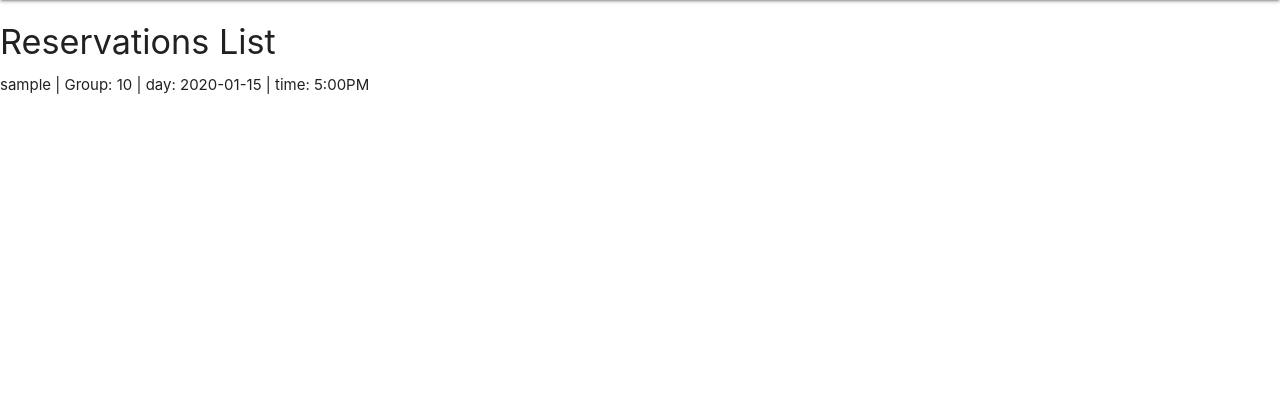
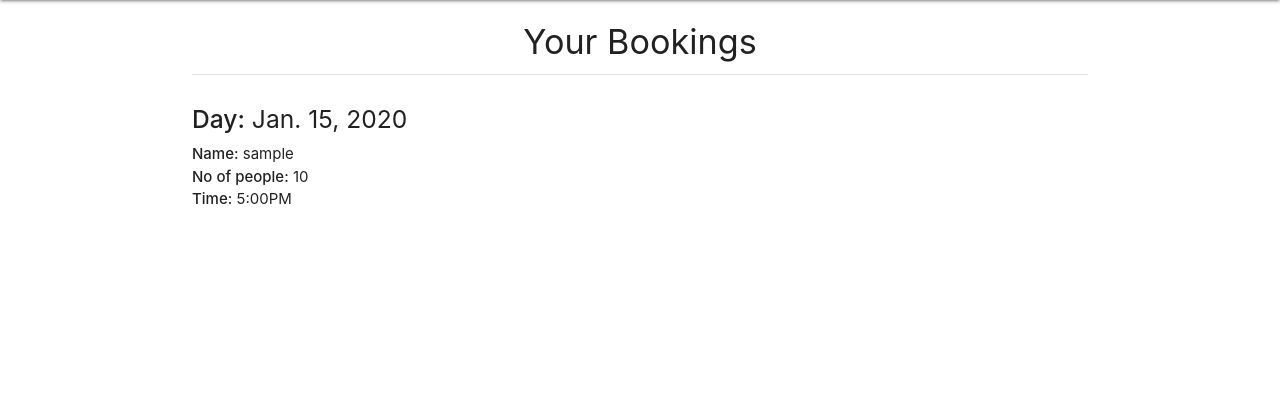
Before and after one commit to Neillcllghn/TEST_django_RESTURANTBOOKING, a Django app: page / in a window 1280 px wide. Shown: the part 64-467 px from the top of the page. Run offline with Django 3.2, Linux system fonts and the light colour scheme; a user stored in the database is signed in; tables that the repository leaves empty hold one stand-in row (values such as "Sample post"); some libraries are stand-ins or nearby versions.

Commit message:
Formating the Bookings page

```diff
--- a/booking/models.py
+++ b/booking/models.py
@@ -26,5 +26,8 @@ class Booking(models.Model):
     created_on = models.DateTimeField(auto_now_add=True)
     approved = models.BooleanField(default=False)
 
+    class Meta:
+        ordering = ["day", "-time"]
+
     def __str__(self):
         return f'{self.user.username} | Group: {self.group_size} | day: {self.day} | time: {self.time}'  # noqa
--- a/booking/views.py
+++ b/booking/views.py
@@ -10,4 +10,6 @@ class BookingList(generic.ListView):
     template_name = 'bookings.html'
 
     def get_context_data(self, **kwargs):
-        return super().get_context_data(bookings=self.request.user.booking_set.all(), **kwargs)  # noqa
+        context = super().get_context_data(**kwargs)
+        context['bookings'] = self.request.user.booking_set.all()
+        return context
--- a/templates/bookings.html
+++ b/templates/bookings.html
@@ -2,14 +2,19 @@
 
 {% block content %}
 
-    <h4>Reservations List</h4>
+<h4 class="center-align">Your Bookings</h4>
+    <div class="container">
+    {% for booking in user.booking_set.all %}
+    <div class="divider"></div>
+    <div class="section">
+      <h5><strong>Day:</strong> {{ booking.day }}</h5>
+      <p><strong>Name:</strong> {{ booking.user }}</p>
+      <p><strong>No of people:</strong> {{ booking.group_size }}</p>
+      <p><strong>Time:</strong> {{ booking.time }}</p>
+    </div>
+    {% endfor %}
 
-    <ul>
-        {% for booking in user.booking_set.all %}
-        <li>{{ booking }}</li>
-        {% endfor %}
-    </ul>
-
+</div>
 
 
 {%endblock%}
```
